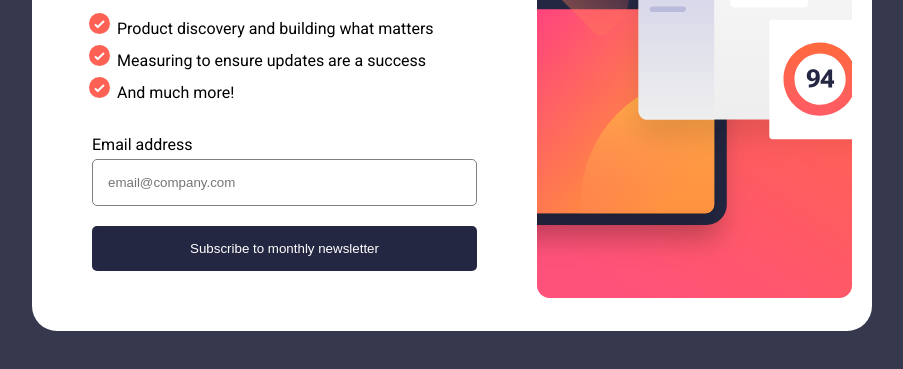
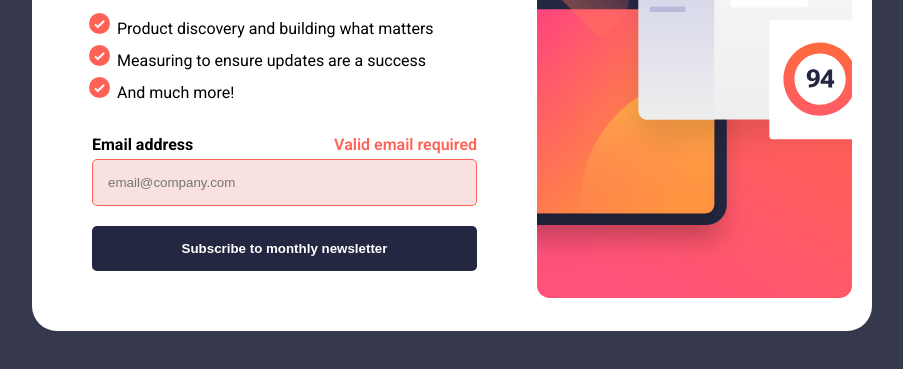
Before and after one commit to dariinda/FrontendProjects, a plain HTML site: page News Letter/index.html in a window 1280 px wide. Both pictures are taken after a click on the button "Subscribe to monthly newsletter". Shown: the part 337-706 px from the top of the page, without its empty margins (188-1091 px from the left). Drawn offline with Linux system fonts and the light colour scheme.

Commit message:
Add files via upload

```diff
--- a/News Letter/index.html
+++ b/News Letter/index.html
@@ -33,10 +33,13 @@
           <li>And much more!</li>
         </ul>
         <div>
-          <div>Email address</div>
-          <input type="email" placeholder="email@company.com" />
+          <div class="mailTest">
+            <div class="mail">Email address</div>
+            <div id="errorText" hidden>Valid email required</div>
+          </div>
+          <input type="email" placeholder="email@company.com" id="mailInput" oninput="hideErrorText()"/>
         </div>
-        <button>Subscribe to monthly newsletter</button>
+        <button onclick="validateEmail()">Subscribe to monthly newsletter</button>
       </div>
       <div class="imageArea">
         <img src="illustration-sign-up-desktop.svg" alt="" />
--- a/News Letter/script.js
+++ b/News Letter/script.js
@@ -0,0 +1,21 @@
+function validateEmail() {
+  let input = document.getElementById("mailInput").value;
+  const validRegex =
+    /^[a-zA-Z0-9.!#$%&'*+/=?^_`{|}~-]+@[a-zA-Z0-9-]+(?:\.[a-zA-Z0-9-]+)*$/;
+  if (validRegex.test(input)) {
+    console.log("success");
+  } else {
+    document.getElementById("errorText").hidden = false;
+    let box = document.getElementById("mailInput");
+    box.style.color = "hsl(4, 100%, 67%)";
+    box.style.backgroundColor = "hsl(2, 67.60%, 92.70%)";
+    box.style.border = "1px solid hsl(4, 100%, 67%)";
+  }
+}
+function hideErrorText() {
+  document.getElementById("errorText").hidden = true;
+  let box = document.getElementById("mailInput");
+  box.style.color = "black";
+  box.style.backgroundColor = "white";
+  box.style.border = "1px solid gray";
+}
--- a/News Letter/styles.css
+++ b/News Letter/styles.css
@@ -43,6 +43,17 @@ ul {
 ul li::marker {
   vertical-align: middle;
 }
+.mailTest{
+  display: flex;
+  justify-content: space-between;
+}
+.mail{
+  font-weight: 700;
+}
+#errorText{
+  font-weight: 600;
+  color:hsl(4, 100%, 67%) ;
+}
 button {
   background-color: hsl(234, 29%, 20%);
   color: white;
@@ -50,7 +61,11 @@ button {
   border-radius: 5px;
   padding: 15px;
   border: none;
-  font-weight: 500;
+  font-weight: 600;
+  cursor: pointer;
+}
+button:hover{
+  background-color: hsl(4, 100%, 67%);
 }
 
 input {
@@ -80,6 +95,10 @@ h1 {
     padding: 20px;
     font-size: 14px;
   }
+  .imageArea {
+    padding: 10px;
+
+  }
 
   .imageArea img {
     content: url(illustration-sign-up-mobile.svg);
@@ -87,7 +106,8 @@ h1 {
     max-height: 100%;
     width: auto;
     height: auto;
-    object-fit:fill;
+    object-fit:cover;
+    border-radius: 20px;
   }
 
   h1 {
@@ -113,6 +133,7 @@ h1 {
   }
 
   .textArea {
+    padding: 20px;
   }
 
   button {
```
